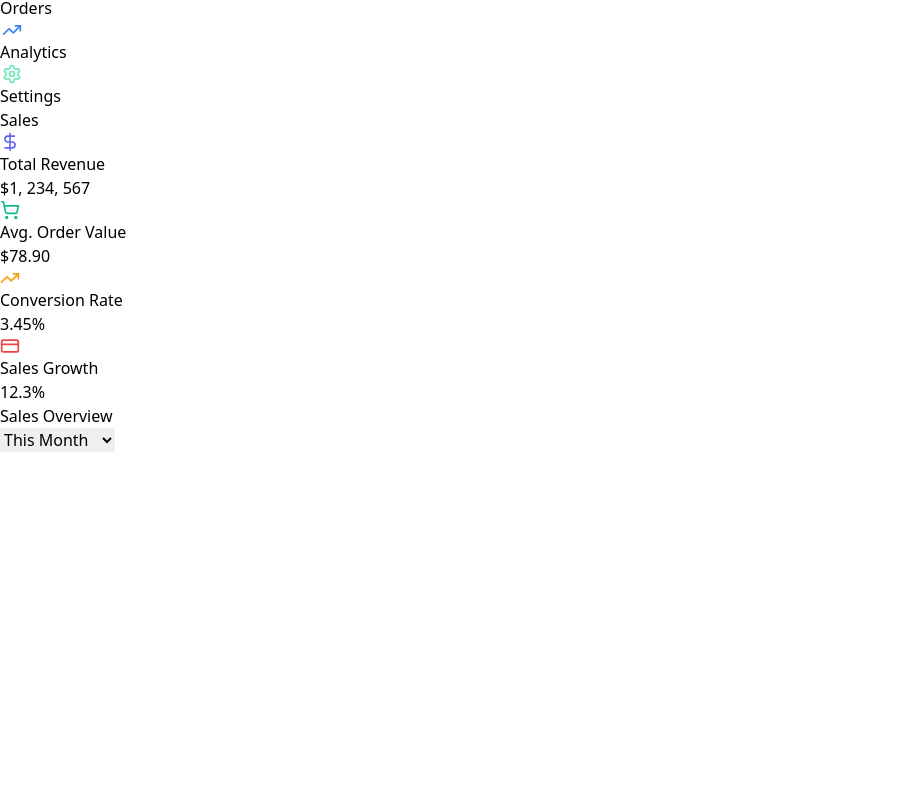
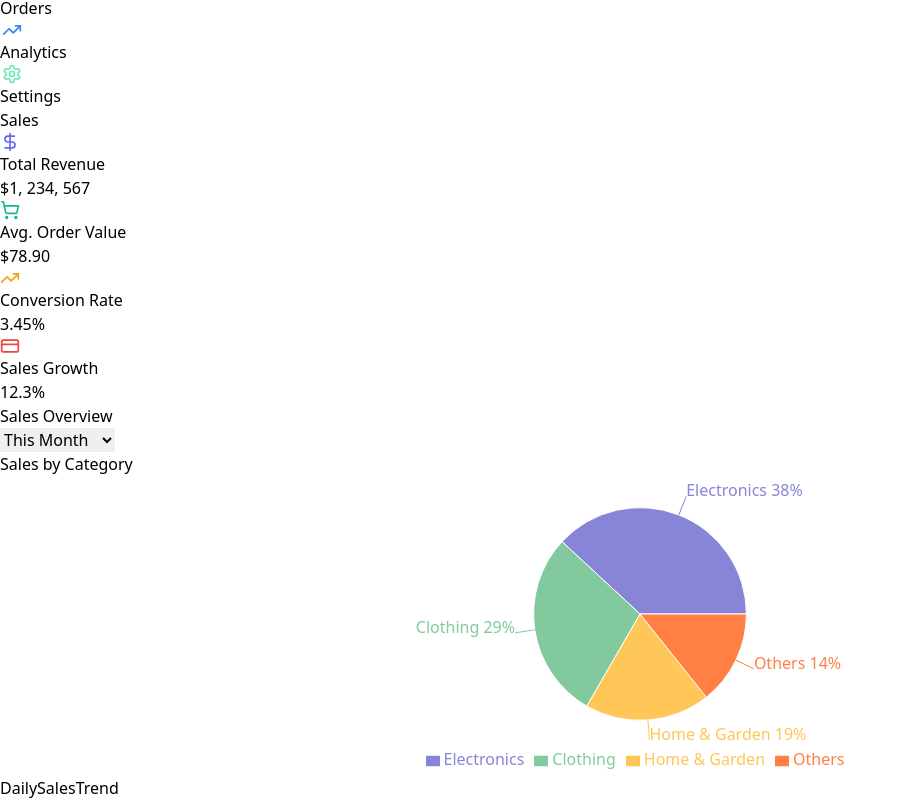
Before and after one commit to nicholasndolo/react-admin-dashboard, a React (Vite) app: page /sales in a window 1280 px wide. Shown: the part 230-1030 px from the top of the page, without its empty margins (0-907 px from the left). Before the commit the page ends 800 px from the top, so only its background shows below. Built offline with nearby package versions, Linux system fonts and the light colour scheme.

Commit message:
feat: implement SalesByCategoryChart  component

```diff
--- /dev/null
+++ b/src/components/sales/DailySalesTrend.jsx
@@ -0,0 +1,9 @@
+import React from 'react'
+
+const DailySalesTrend = () => {
+  return (
+    <div>DailySalesTrend</div>
+  )
+}
+
+export default DailySalesTrend
--- /dev/null
+++ b/src/components/sales/SalesByCategoryChart.jsx
@@ -0,0 +1,55 @@
+import { motion } from "framer-motion"
+import {PieChart, Pie, Cell, Tooltip, Legend,  ResponsiveContainer } from "recharts"
+
+const SALES_BY_CATEGORY = [
+  { name: 'Electronics', value: 400 },
+  { name: 'Clothing', value: 300 },
+  { name: 'Home & Garden', value: 200 },
+  { name: 'Others', value: 150 },
+]
+
+const COLORS = ['#8884d8', '#82ca9d', '#ffc658', '#ff8042', '#0088FE']
+
+const SalesByCategoryChart = () => {
+  return (
+    <motion.div
+      className='bg-gray-800 bg-opacity-50 backdrop-blur-md shadow-lg rounded-xl p-6 border border-gray-700'
+      initial={{ opacity: 0, y: 20 }}
+      animate={{ opacity: 1, y: 0 }}
+      transition={{ delay: 0.3}}
+    >
+      <h2 className='text-xl font-semibold text-gray-100 mb-4'>
+        Sales by Category
+      </h2>
+      <div style={{ width: '100%', height: 300}}>
+        <ResponsiveContainer>
+          <PieChart>
+            <Pie
+              data={SALES_BY_CATEGORY}
+              cx='50%'
+              cy='50%'
+              fill='#8884d8'
+              dataKey='value'
+              label={({name, percent}) => `${name} ${(percent * 100).toFixed(0)}%`}
+            >
+              { SALES_BY_CATEGORY.map((entry, index) => (
+                <Cell key={`cell-${index}`} fill={COLORS[index
+                  % COLORS.length]}/>
+              ))}
+            </Pie>
+            <Tooltip
+              contentStyle={{
+                backgroundColor: 'rgba(31, 41, 55, 0.8)',
+                borderColor: '#4B5563'
+              }}
+              itemStyle={{ color: '#E5E7EB'}}
+            />
+            <Legend />
+          </PieChart>
+        </ResponsiveContainer>
+      </div>
+    </motion.div>
+  )
+}
+
+export default SalesByCategoryChart
--- a/src/pages/SalesPage.jsx
+++ b/src/pages/SalesPage.jsx
@@ -4,6 +4,8 @@
 import StatCard from '../components/common/StatCard';
 import { CreditCard, DollarSign, ShoppingCart, TrendingUp } from 'lucide-react';
 import SalesOverviewChart from '../components/sales/SalesOverviewChart';
+import SalesByCategoryChart from '../components/sales/SalesByCategoryChart';
+import DailySalesTrend from '../components/sales/DailySalesTrend';
 
 const salesStats = {
   totalRevenue: '$1, 234, 567',
@@ -31,6 +33,10 @@
           <StatCard name='Sales Growth' icon={CreditCard} value={salesStats.salesGrowth} color='#EF4444'/>
          </motion.div>
          <SalesOverviewChart/>
+         <div className='grid grid-cols-1 lg:grid-cols-2 gap-8 mb-8'>
+            <SalesByCategoryChart/>
+            <DailySalesTrend/>
+         </div>
       </main>
 
     </div>
```
